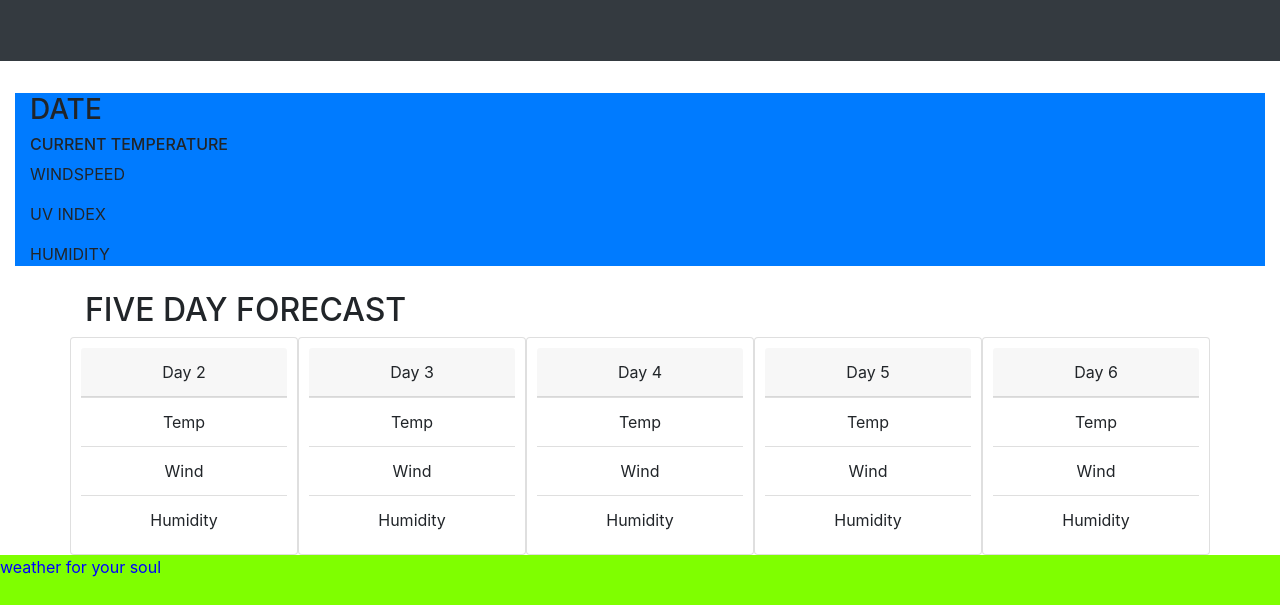
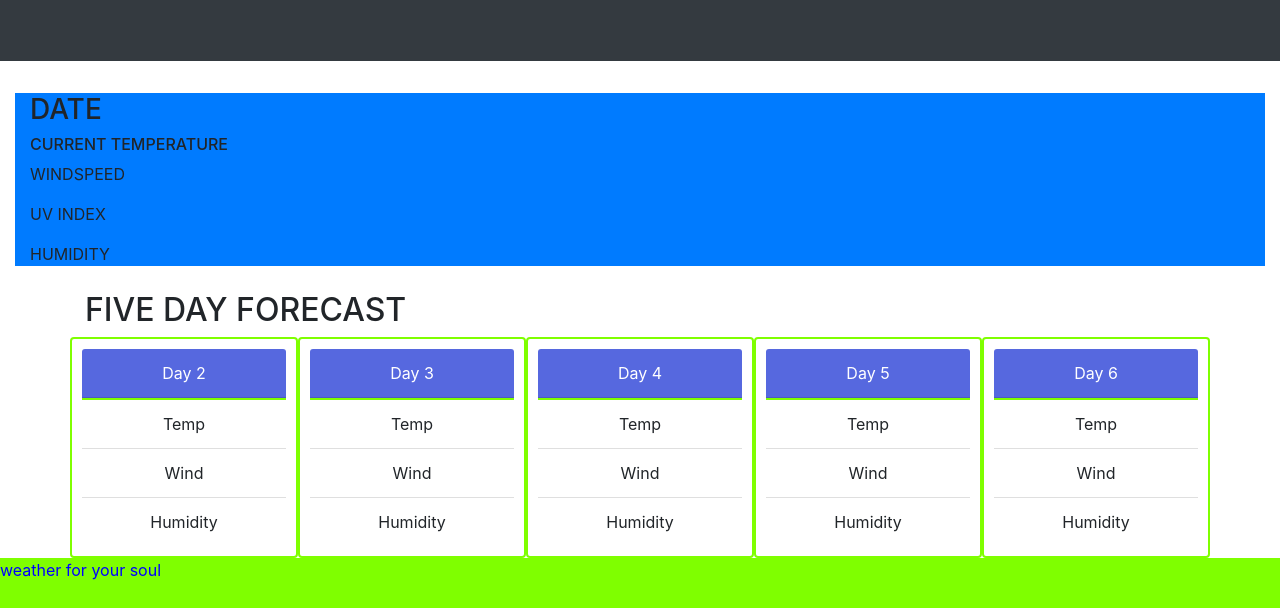
Before and after one commit to efurness/Unit-6-weather-dashboard, a plain HTML site: page index.html in a window 1280 px wide. Shown: the part 269-877 px from the top of the page. Drawn offline with nearby package versions, Linux system fonts and the light colour scheme.

Commit message:
4-13finishingtouches

```diff
--- a/assets/css/style.css
+++ b/assets/css/style.css
@@ -28,8 +28,14 @@ h5, p {
   padding: 10px;
   text-align: center;
   border-style: solid;
-  border-width: 1px;
+  border-color: chartreuse;
+  border-width: 2px;
 
+}
+
+.card-header {
+    background-color: rgb(86, 104, 223);
+    color: white;
 }
 
 @media screen and (width: 764px) {
```
